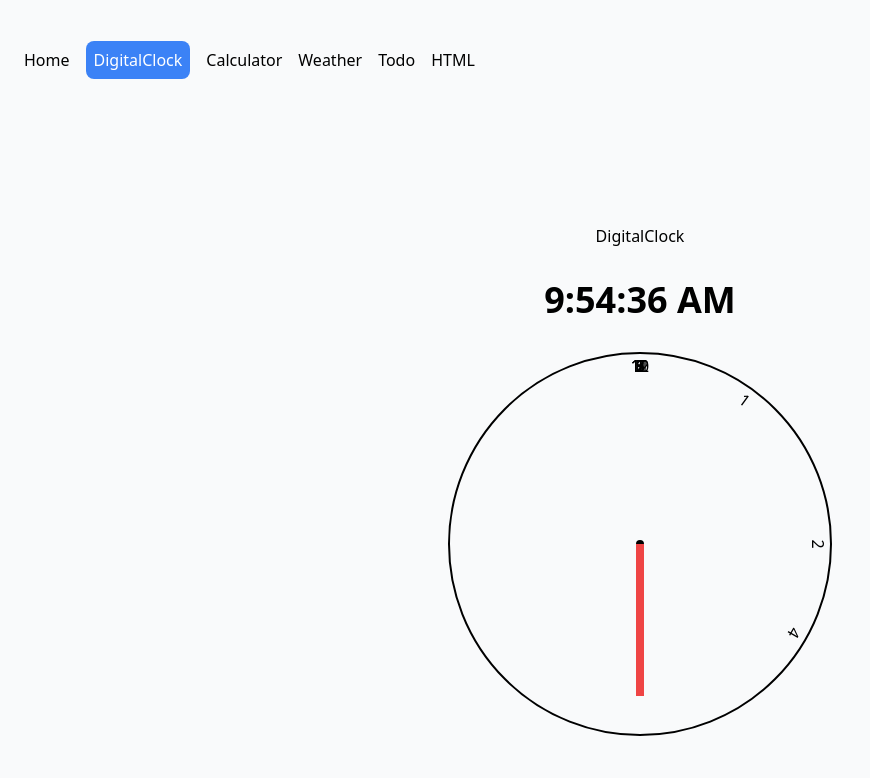
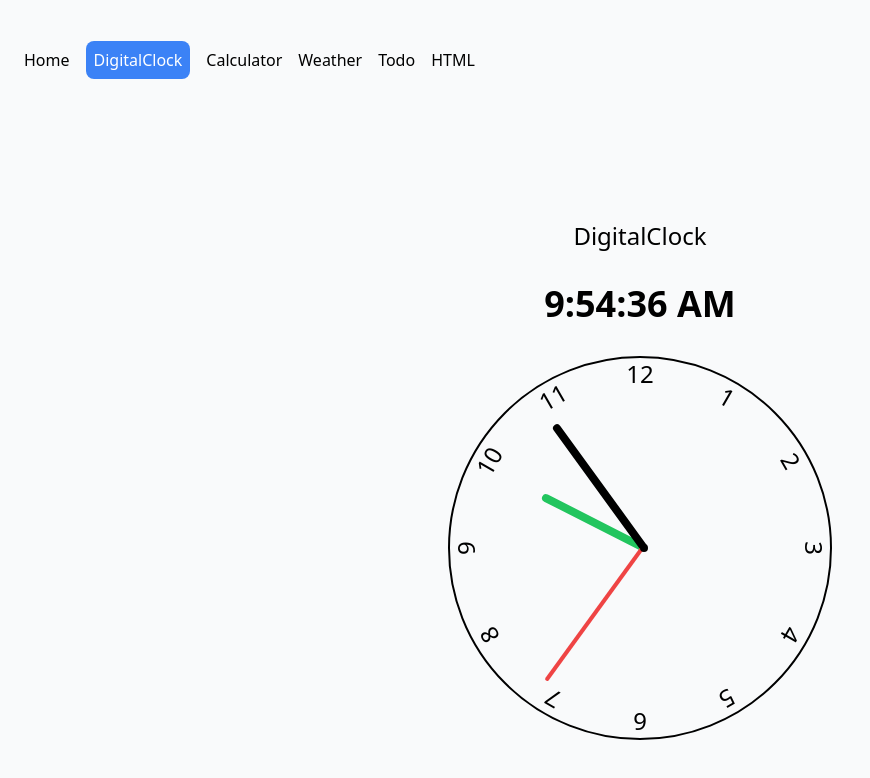
Before and after one commit to June-Senpai/IITK-Full-Stack-Bootcamp-Course-Projects, a React (Vite) app in the folder classOneProjects/: page /digitalClock in a window 1280 px wide. Shown: the top 778 px of the page, without its empty margins (0-870 px from the left). Built offline with nearby package versions, Linux system fonts and the light colour scheme.

Commit message:
analog clock completed

```diff
--- a/classOneProjects/src/components/DigitalClock.tsx
+++ b/classOneProjects/src/components/DigitalClock.tsx
@@ -1,26 +1,31 @@
 import { useState } from "react"
 
-const numbers = [
-  { number: "1", rotate: "80" },
-  { number: "2", rotate: "60" },
-  { number: "3", rotate: "90" },
-  { number: "4", rotate: "120" },
-  { number: "5", rotate: "150" },
-  { number: "6", rotate: "180" },
-  { number: "7", rotate: "210" },
-  { number: "8", rotate: "240" },
-  { number: "9", rotate: "270" },
-  { number: "10", rotate: "300" },
-  { number: "11", rotate: "330" },
-  { number: "12", rotate: "0" },
-]
+// const numbers = [
+//   { number: "1", rotate: "80" },
+//   { number: "2", rotate: "60" },
+//   { number: "3", rotate: "90" },
+//   { number: "4", rotate: "120" },
+//   { number: "5", rotate: "150" },
+//   { number: "6", rotate: "180" },
+//   { number: "7", rotate: "210" },
+//   { number: "8", rotate: "240" },
+//   { number: "9", rotate: "270" },
+//   { number: "10", rotate: "300" },
+//   { number: "11", rotate: "330" },
+//   { number: "12", rotate: "0" },
+// ]
 const DigitalClock = () => {
-  // const date = new Date()
-  // console.log(date.toString())
-  // const time = Date().toLocaleTimeString()
+  // getting time
   let time = new Date().toLocaleTimeString()
+  const hours = new Date().getHours()
+  const minutes = new Date().getMinutes()
   const seconds = new Date().getSeconds()
-  // console.log(seconds)
+
+  // setting degree for each time
+  const hourRotation = (hours % 12) * 30 + minutes * 0.5
+  const minuteRotation = minutes * 6
+  const secondRotation = seconds * 6
+
   const [timeState, setTimeState] = useState(time)
   const UpdateTime = () => {
     time = new Date().toLocaleTimeString()
@@ -28,39 +33,45 @@ const DigitalClock = () => {
   }
   setInterval(UpdateTime, 1000)
 
-  console.log()
   return (
-    <div className="flex gap-8 items-center justify-center h-screen flex-col">
-      DigitalClock
+    <div className="flex gap-8 items-center justify-center h-screen flex-col text-2xl">
+      <span className="text-2xl"> DigitalClock</span>
       <div className="text-4xl font-bold">{timeState}</div>
       <section className="w-96 h-96 border-2 border-black rounded-full relative">
-        <div className="absolute left-1/2 top-1/2 bg-black h-2 w-2 rounded-full -translate-x-1/2 -translate-y-1/2"></div>
+        <div className="absolute left-1/2 top-1/2 bg-black h-2 z-50 w-2 rounded-full -translate-y-1/2"></div>
         <div
-          className={`absolute h-[40%] -translate-x-1/2 rotate-0 w-2 bg-red-500 left-1/2 top-1/2 `}></div>
+          style={{ transform: `rotate(${hourRotation}deg)` }}
+          className={`absolute rounded-t-lg h-[30%] -translate-x-1/2 w-2 origin-bottom bg-green-500 left-1/2 bottom-1/2 `}></div>
+
         <div
-          className={`absolute h-[40%] -translate-x-1/2 rotate-0 w-2 bg-red-500 left-1/2 top-1/2 `}></div>
-        {numbers.map(({ number, rotate }) => {
+          style={{ transform: `rotate(${minuteRotation}deg)` }}
+          className={`hour-hand absolute rounded-t-lg h-[40%] origin-bottom w-2 bg-black left-1/2 bottom-1/2 `}></div>
+
+        <div
+          style={{ transform: `rotate(${secondRotation}deg)` }}
+          className={`absolute h-[43%] rounded-t-lg -translate-x-1/2 w-1 origin-bottom bg-red-500 left-1/2 bottom-1/2 `}></div>
+        {/* {numbers.map(({ number, rotate }) => {
           return (
             <div
               key={number}
+              style={{ transform: `rotate(${rotate}deg)` }}
               className={`absolute w-full h-full rotate-[${rotate}deg] text-center `}>
-              {/* <span className={`rotate-${rotate}`}>{number}</span> */}
               {number}
             </div>
           )
-        })}
-        <div className="absolute h-full w-full rotate-[36deg] text-center">1</div>
-        <div className="absolute h-full w-full rotate-90 text-center">2</div>
-        {/* <div className="absolute h-full w-full rotate-[120deg] text-center">3</div>
-        <div>4</div>
-        <div>5</div>
-        <div>6</div>
-        <div>7</div>
-        <div>8</div>
-        <div>9</div>
-        <div>10</div>
-        <div>11</div>
-        <div>12</div> */}
+        })} */}
+        <div className="absolute h-full w-full rotate-[30deg] text-center">1</div>
+        <div className="absolute h-full w-full rotate-[60deg] text-center">2</div>
+        <div className="absolute h-full w-full rotate-[90deg] text-center">3</div>
+        <div className="absolute h-full w-full rotate-[120deg] text-center">4</div>
+        <div className="absolute h-full w-full rotate-[150deg] text-center">5</div>
+        <div className="absolute h-full w-full rotate-[180deg] text-center">6</div>
+        <div className="absolute h-full w-full rotate-[210deg] text-center">7</div>
+        <div className="absolute h-full w-full rotate-[240deg] text-center">8</div>
+        <div className="absolute h-full w-full rotate-[270deg] text-center">9</div>
+        <div className="absolute h-full w-full rotate-[300deg] text-center">10</div>
+        <div className="absolute h-full w-full rotate-[330deg] text-center">11</div>
+        <div className="absolute h-full w-full rotate-[0deg] text-center">12</div>
       </section>
     </div>
   )
```
